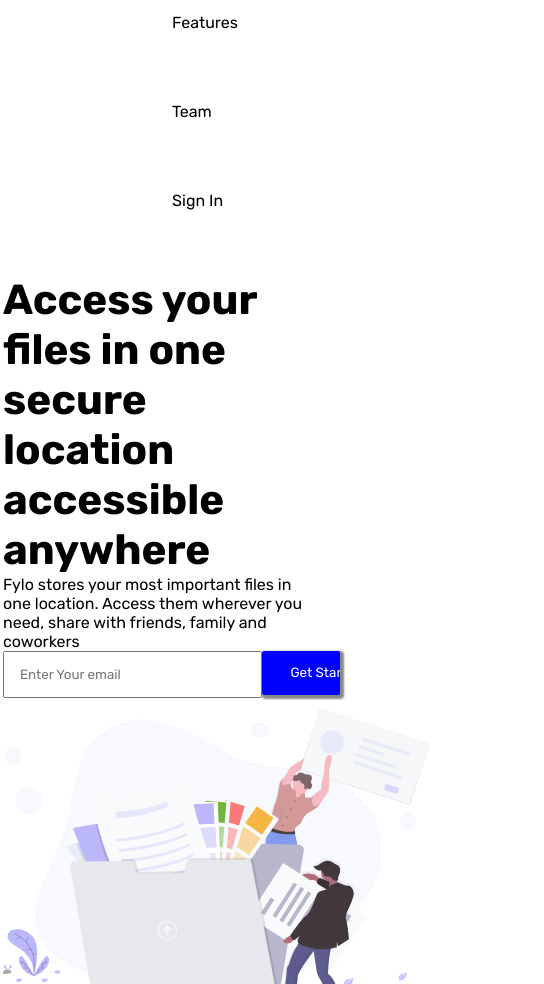
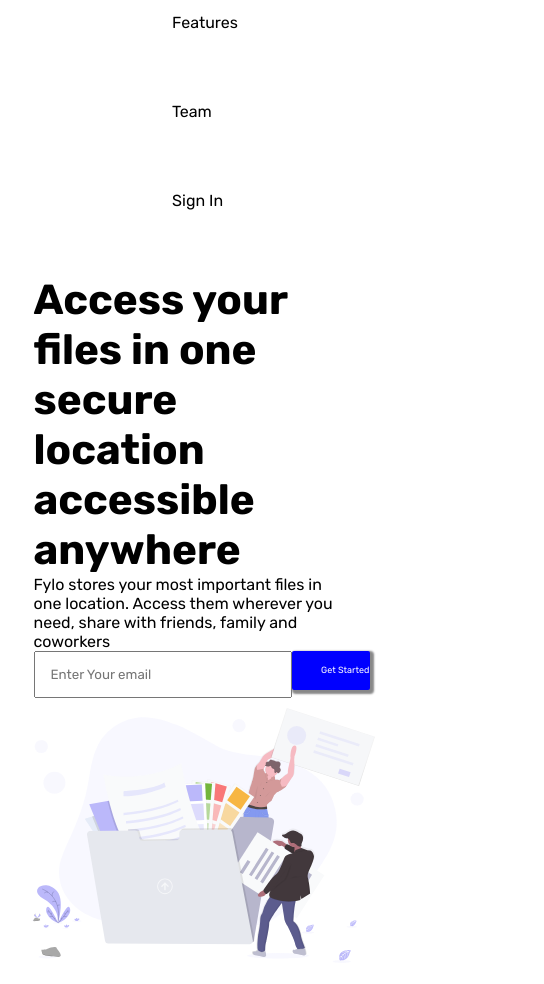
Before and after one commit to BKTHEFLAME/An-office-website, a plain HTML site: page index.html in a window 390 px wide. Shown: the part 116-1100 px from the top of the page, 544 px wide, since content can reach past the window. Drawn offline with Linux system fonts and the light colour scheme.

Commit message:
second commit

```diff
--- a/style.css
+++ b/style.css
@@ -176,9 +176,9 @@
         padding: 10px 2px;
     }
     .main{
-        margin: 0px 0px 0px 0px;
+
         display: block;
-        width: 530px;
+        width: 329px;
     }
     .about-text h2{
         color: white;
@@ -215,7 +215,7 @@
     }
     .main img{
         height: auto;
-        width: 430px;
+        width: 344px;
     }
     .main h1{
         font-size: 42px;
@@ -237,6 +237,7 @@
         margin-left: 0px;
         box-shadow: 2px 2px 2px 2px #888888;
         border-radius: 2px;
+        font-size: xx-small;
     }
     .lama{
         width: 295px;
@@ -252,7 +253,7 @@
     }
     .lama img{
         height: auto;
-        width: 430px;
+        width: 400px;
     }
     .lama h1{
         font-size: 42px;
@@ -304,7 +305,7 @@
         position: absolute;
         cursor: pointer;
         border: none;
-        margin: 108px 192px 0px 705px;
+        margin: 130px 501px -164px 668px;
         color: white;
         border-radius: 2px;
     }
```
